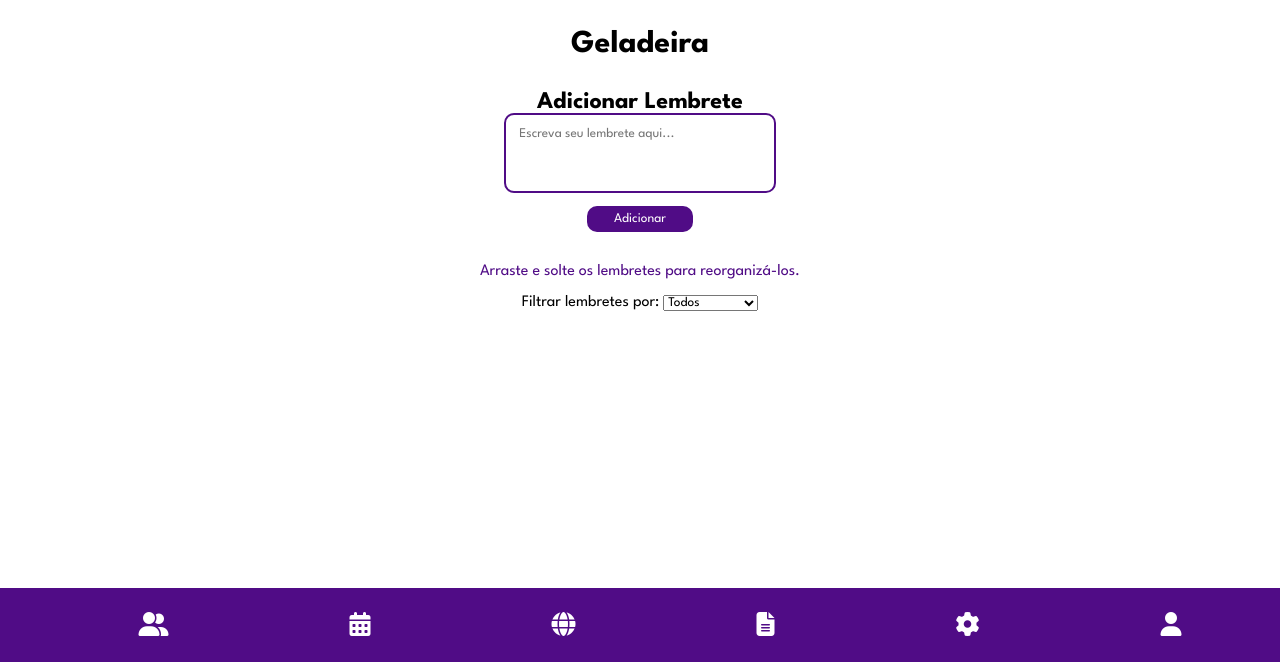
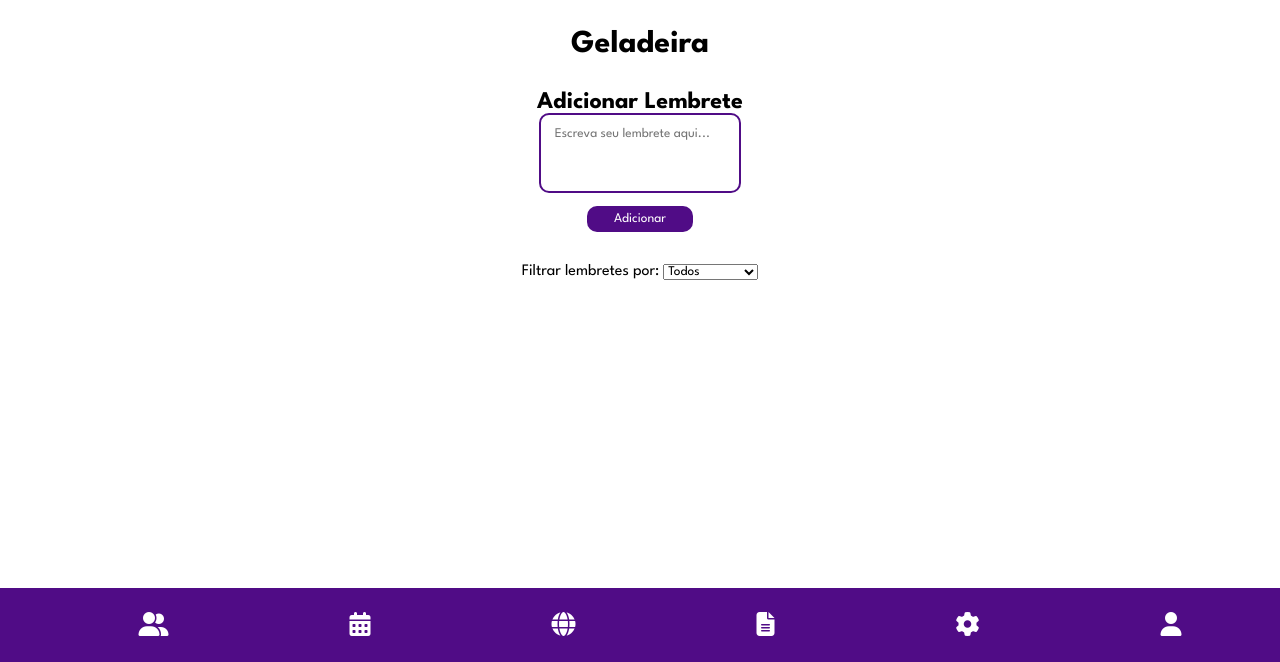
Before and after one commit to ICEI-PUC-Minas-PPLES-TI/plf-es-2024-1-ti1-0385100-falta-de-educacao-parental, a plain HTML site: page codigo/geladeira(json server teste)/main.html in a window 1280 px wide. Shown: the part 138-800 px from the top of the page. Drawn offline with Linux system fonts and the light colour scheme; no server answers.

Commit message:
versão final da geladeira

```diff
--- a/codigo/geladeira(json server teste)/main.html
+++ b/codigo/geladeira(json server teste)/main.html
@@ -25,7 +25,6 @@
         <textarea id="lembreteText" placeholder="Escreva seu lembrete aqui..."></textarea>
         <button type="submit">Adicionar</button>
       </form>
-      <p class="instruction-text">Arraste e solte os lembretes para reorganizá-los.</p>
       <label for="filtroLembretes">Filtrar lembretes por:</label>
       <select id="filtroLembretes">
         <option value="todos">Todos</option>
```
